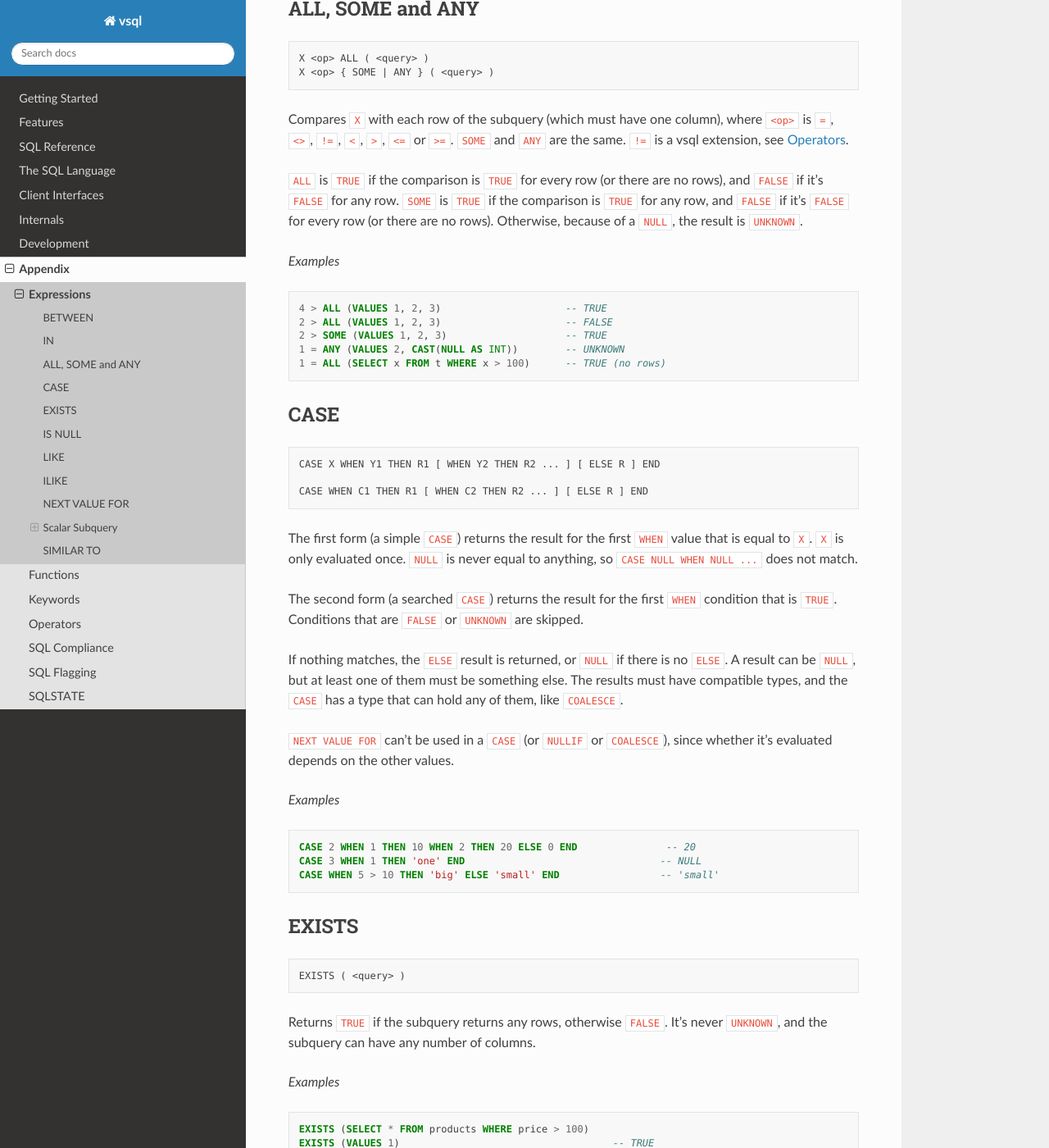
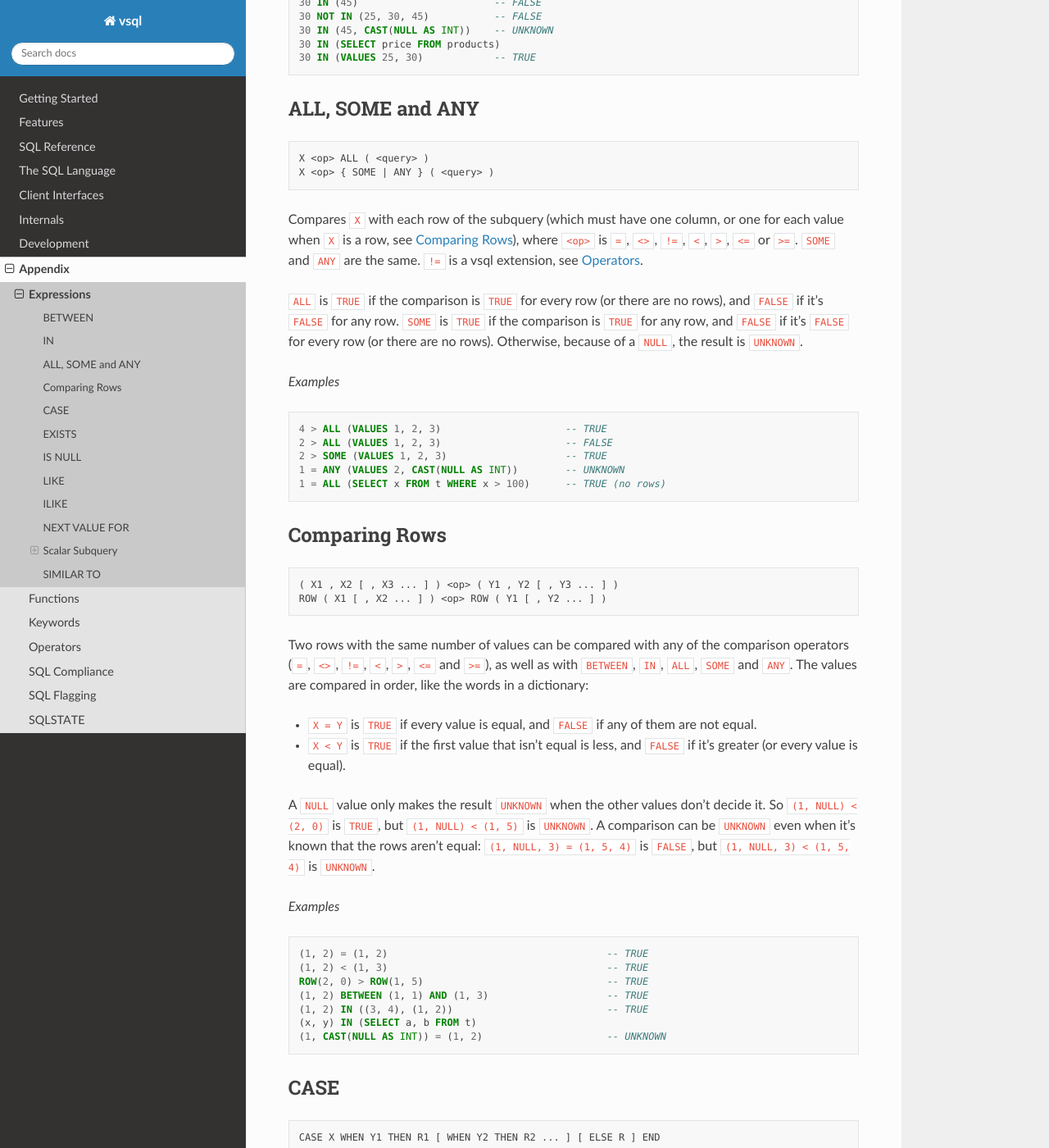
Before and after one commit to elliotchance/vsql, a Sphinx documentation site: the page built from docs/expressions.rst, in a window 1280 px wide and 1400 px high, scrolled down 1559 px. Shown: the whole window at 82% size. Built offline with Sphinx 7.4.7 and the Read the Docs theme 3.1.0, drawn with Linux system fonts in a browser that asks for light colours; some of the changed text lies outside the part shown.

Commit message:
language: Compare rows with more than one value
A row in parentheses, or with ROW, can now be compared with another row of
the same degree, such as "(a, b) < (c, d)". Before, a row was only allowed
before IS NULL, and anything else was a syntax error. The fields are compared
in order, following ISO/IEC 9075-2:2016(E), 8.2, General Rule 1.b.i, so a
NULL field only makes the result UNKNOWN when the other fields don't decide
it. BETWEEN, IN (with a list of rows or a subquery with as many columns) and
the quantified comparisons are defined in terms of a comparison, so they
accept rows too. This is part of F641, which still lacks row subqueries.

Co-Authored-By: Claude Opus 5.5 <noreply@anthropic.com>

```diff
--- a/docs/expressions.rst
+++ b/docs/expressions.rst
@@ -19,6 +19,9 @@ that they will be swapped if ``Y > Z``.
 If neither ``ASYMMETRIC`` nor ``SYMMETRIC`` is provided then ``ASYMMETRIC`` is
 assumed.
 
+``X``, ``Y`` and ``Z`` can also be rows with the same number of values (see
+`Comparing Rows`_).
+
 *Examples*
 
 .. code-block:: sql
@@ -37,7 +40,10 @@ IN
   X [ NOT ] IN ( <query> )
 
 An ``IN`` expression returns ``TRUE`` if ``X`` is equal to any of the values in
-the list, or any of the rows of the subquery (which must have one column). Or,
+the list, or any of the rows of the subquery (which must have one column). ``X``
+can also be a row (see `Comparing Rows`_), then each value in the list must be a
+row with the same number of values, and the subquery must have that many
+columns. Or,
 put another way ``X = Y1 OR X = Y2 ...``, which is the same as
 ``X = ANY (...)``. ``X NOT IN (...)`` is the same as ``NOT (X IN (...))``.
 
@@ -65,8 +71,8 @@ ALL, SOME and ANY
   X <op> ALL ( <query> )
   X <op> { SOME | ANY } ( <query> )
 
-Compares ``X`` with each row of the subquery (which must have one column), where
-``<op>`` is ``=``, ``<>``, ``!=``, ``<``, ``>``, ``<=`` or ``>=``. ``SOME`` and
+Compares ``X`` with each row of the subquery (which must have one column, or
+one for each value when ``X`` is a row, see `Comparing Rows`_), where ``<op>`` is ``=``, ``<>``, ``!=``, ``<``, ``>``, ``<=`` or ``>=``. ``SOME`` and
 ``ANY`` are the same. ``!=`` is a vsql extension, see :doc:`operators`.
 
 ``ALL`` is ``TRUE`` if the comparison is ``TRUE`` for every row (or there are no
@@ -84,6 +90,42 @@ comparison is ``TRUE`` for any row, and ``FALSE`` if it's ``FALSE`` for every ro
   2 > SOME (VALUES 1, 2, 3)                    -- TRUE
   1 = ANY (VALUES 2, CAST(NULL AS INT))        -- UNKNOWN
   1 = ALL (SELECT x FROM t WHERE x > 100)      -- TRUE (no rows)
+
+Comparing Rows
+--------------
+
+.. code-block:: text
+
+  ( X1 , X2 [ , X3 ... ] ) <op> ( Y1 , Y2 [ , Y3 ... ] )
+  ROW ( X1 [ , X2 ... ] ) <op> ROW ( Y1 [ , Y2 ... ] )
+
+Two rows with the same number of values can be compared with any of the
+comparison operators (``=``, ``<>``, ``!=``, ``<``, ``>``, ``<=`` and ``>=``),
+as well as with ``BETWEEN``, ``IN``, ``ALL``, ``SOME`` and ``ANY``. The values
+are compared in order, like the words in a dictionary:
+
+- ``X = Y`` is ``TRUE`` if every value is equal, and ``FALSE`` if any of them
+  are not equal.
+- ``X < Y`` is ``TRUE`` if the first value that isn't equal is less, and
+  ``FALSE`` if it's greater (or every value is equal).
+
+A ``NULL`` value only makes the result ``UNKNOWN`` when the other values don't
+decide it. So ``(1, NULL) < (2, 0)`` is ``TRUE``, but ``(1, NULL) < (1, 5)`` is
+``UNKNOWN``. A comparison can be ``UNKNOWN`` even when it's known that the rows
+aren't equal: ``(1, NULL, 3) = (1, 5, 4)`` is ``FALSE``, but
+``(1, NULL, 3) < (1, 5, 4)`` is ``UNKNOWN``.
+
+*Examples*
+
+.. code-block:: sql
+
+  (1, 2) = (1, 2)                                     -- TRUE
+  (1, 2) < (1, 3)                                     -- TRUE
+  ROW(2, 0) > ROW(1, 5)                               -- TRUE
+  (1, 2) BETWEEN (1, 1) AND (1, 3)                    -- TRUE
+  (1, 2) IN ((3, 4), (1, 2))                          -- TRUE
+  (x, y) IN (SELECT a, b FROM t)
+  (1, CAST(NULL AS INT)) = (1, 2)                     -- UNKNOWN
 
 CASE
 ----
--- a/docs/sql-compliance.rst
+++ b/docs/sql-compliance.rst
@@ -920,7 +920,7 @@ Optional Features
    * - ❌ **F611**
      - **Indicator data types**
 
-   * - ❌ **F641**
+   * - ⭕ **F641**
      - **Row and table constructors**
 
    * - ✅ **F651**
--- a/docs/standard/part2/07.txt
+++ b/docs/standard/part2/07.txt
@@ -22,7 +22,7 @@
 7.1/GR/3.c               implemented  vsql/std_2_7_1_row_value_constructor.v tests/insert.sql
 7.1/CR/1                 implemented  vsql/std_2_7_1_row_value_constructor.y tests/flagging.sql
 7.1/CR/2                 n/a          - - row types (T051); ROW can't be used in the VALUES of an INSERT
-7.1/CR/3                 n/a          - - row and table constructors (F641); an explicit row value constructor can only be in a VALUES
+7.1/CR/3                 implemented  vsql/std_2_7_1_row_value_constructor.y tests/flagging.sql,tests/row-comparison.sql
 7.1/CR/4                 n/a          - - row subqueries (F641)
 7.1/CR/5                 untested     vsql/std_1_8_5_sql_flagger.v - only flagged when it contains a boolean operator
 7.1/CR/6                 n/a          - - row and table constructors (F641); a contextually typed row value constructor can only be in a VALUES
```
Also changed, not shown: docs/standard/part2/08.txt (+10 -10 lines), 14 other files.
